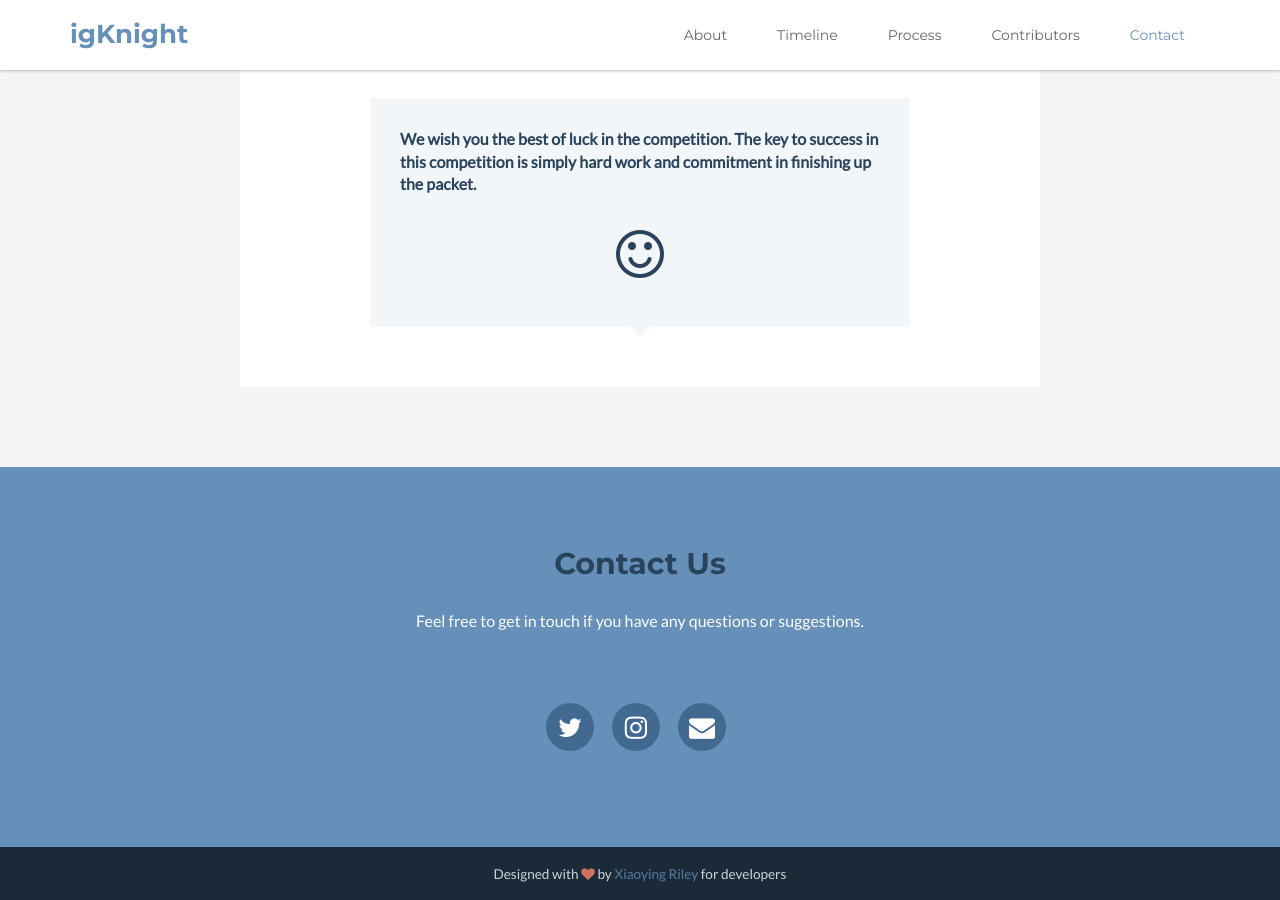
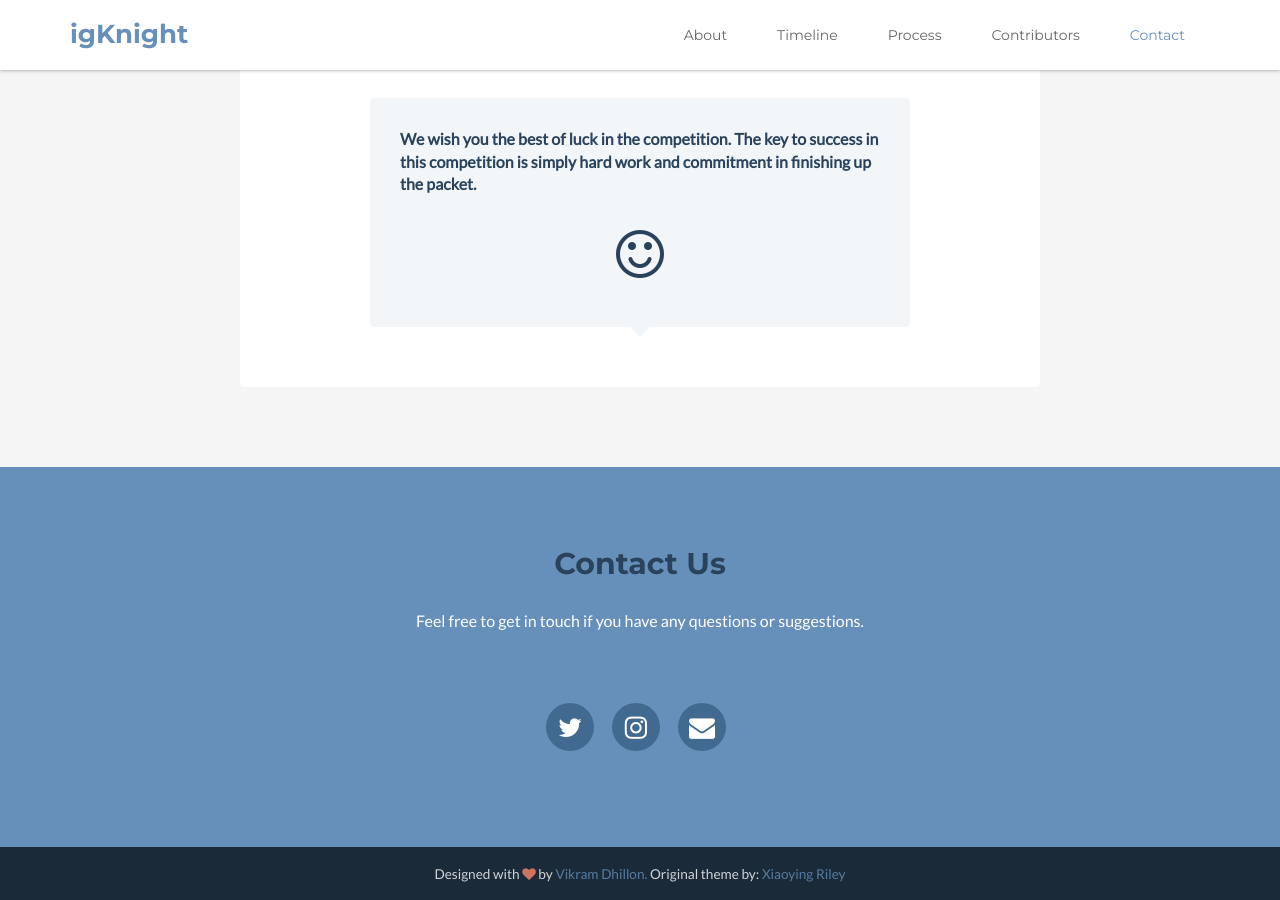
Before and after one commit to igknight/igknight.github.io, a Jekyll site: the page built from index.html, in a window 1280 px wide and 900 px high, scrolled down 3821 px. Built offline with Jekyll 4.4.1, drawn with Linux system fonts in a browser that asks for light colours; nearby versions of some CDN libraries.

```diff
--- a/_includes/features.html
+++ b/_includes/features.html
@@ -1,6 +1,6 @@
 <!-- ******FEATURES****** -->
     <section id="features" class="features section">
-        <div class="container text-center">
+        <div class="container text-left">
             <h2 class="title">Timeline</h2>
 
             <ul class="feature-list list-unstyled">
--- a/_includes/footer.html
+++ b/_includes/footer.html
@@ -1,7 +1,7 @@
     <!-- ******FOOTER****** -->
     <footer class="footer">
         <div class="container text-center">
-            <small class="copyright">Designed with <i class="fa fa-heart"></i> by <a href="http://themes.3rdwavemedia.com" target="_blank">Xiaoying Riley</a> for developers</small>
+            <small class="copyright">Designed with <i class="fa fa-heart"></i> by <a href="http://opsbug.com" target="_blank"> Vikram Dhillon.</a> Original theme by: <a href="http://themes.3rdwavemedia.com" target="_blank">Xiaoying Riley</a></small>
         </div><!--//container-->
     </footer><!--//footer-->
 
```
